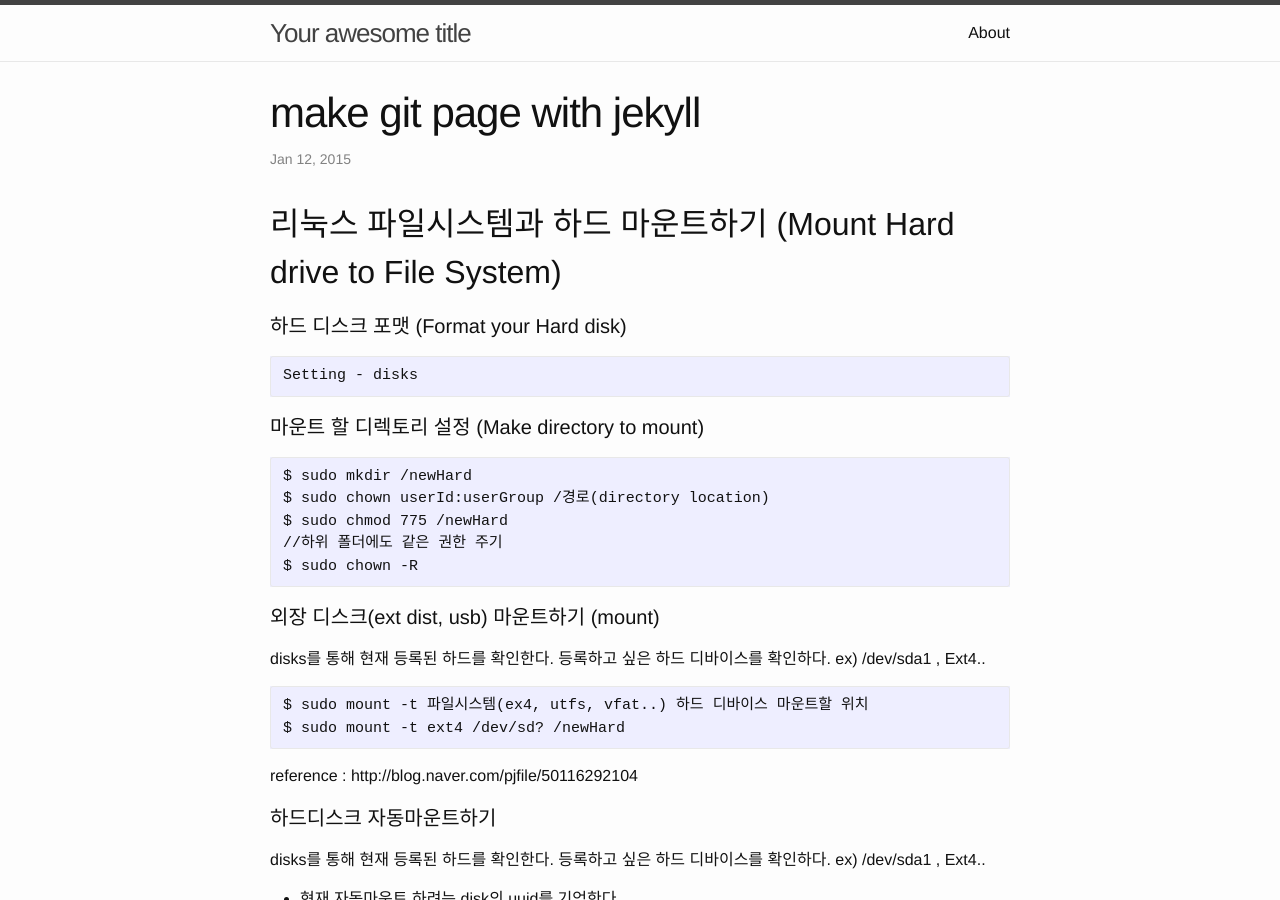
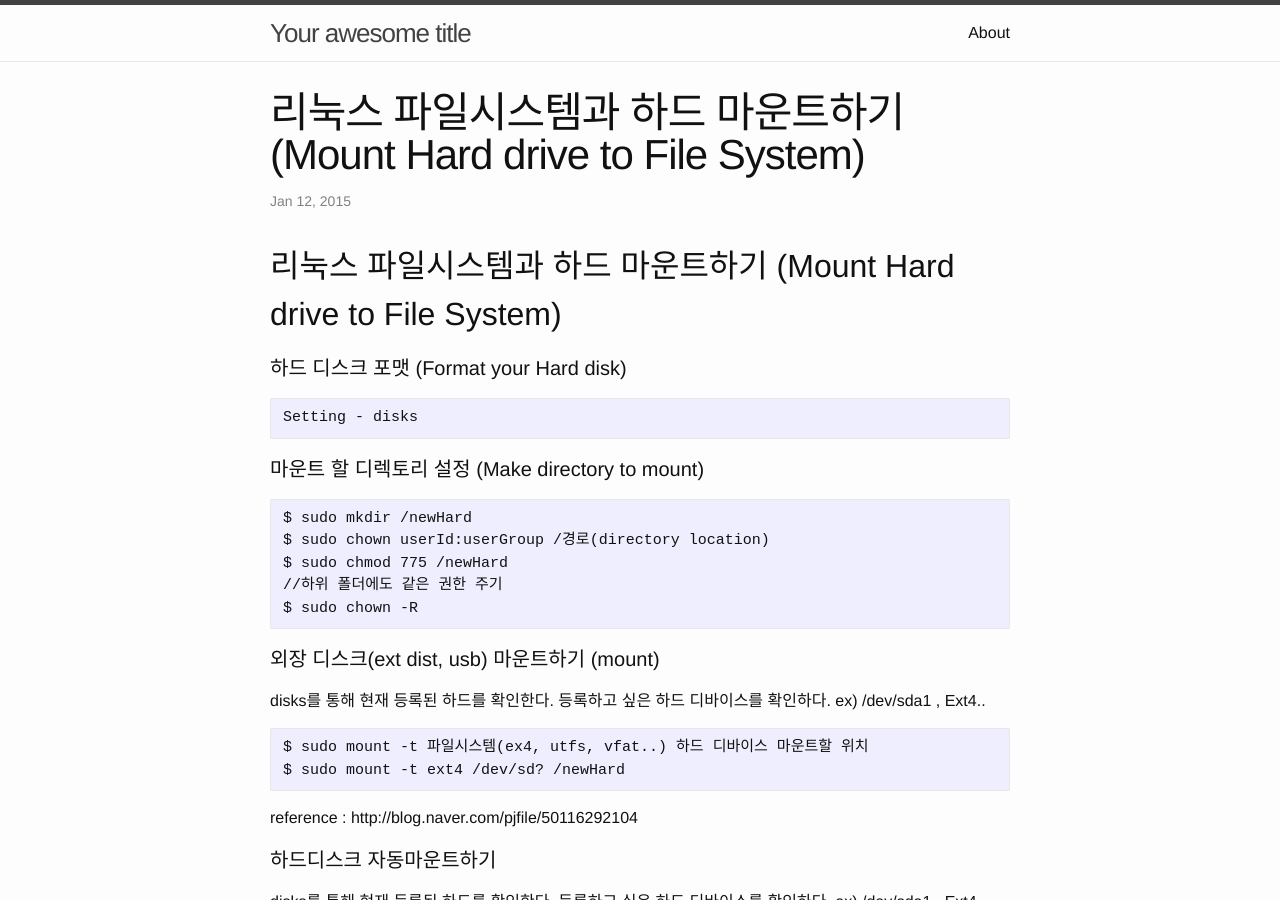
Before and after one commit to sooyoung32/sooyoung32.github.com, a Jekyll site: the page built from _posts/2016-01-12-mount-disk.md, in a window 1280 px wide and 900 px high. Built offline with Jekyll 4.4.1, drawn with Linux system fonts in a browser that asks for light colours.

Commit message:
수정됨

```diff
--- a/_posts/2016-01-12-mount-disk.md
+++ b/_posts/2016-01-12-mount-disk.md
@@ -1,6 +1,6 @@
 ---
 layout: post
-title:  "make git page with jekyll"
+title:  "리눅스 파일시스템과 하드 마운트하기 (Mount Hard drive to File System)"
 date:   2015-01-12
 categories: unbuntu linux file system
 ---
```
